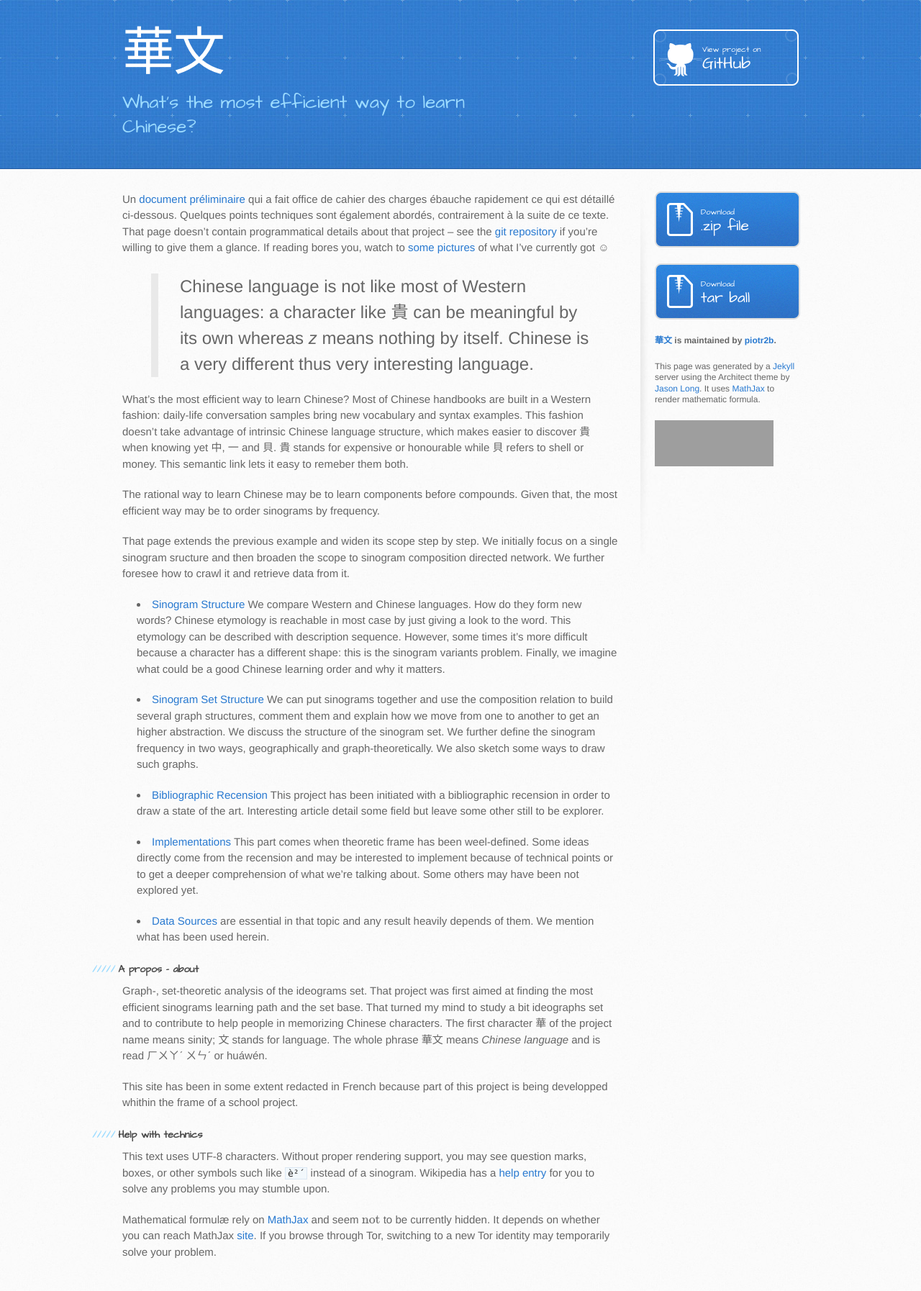
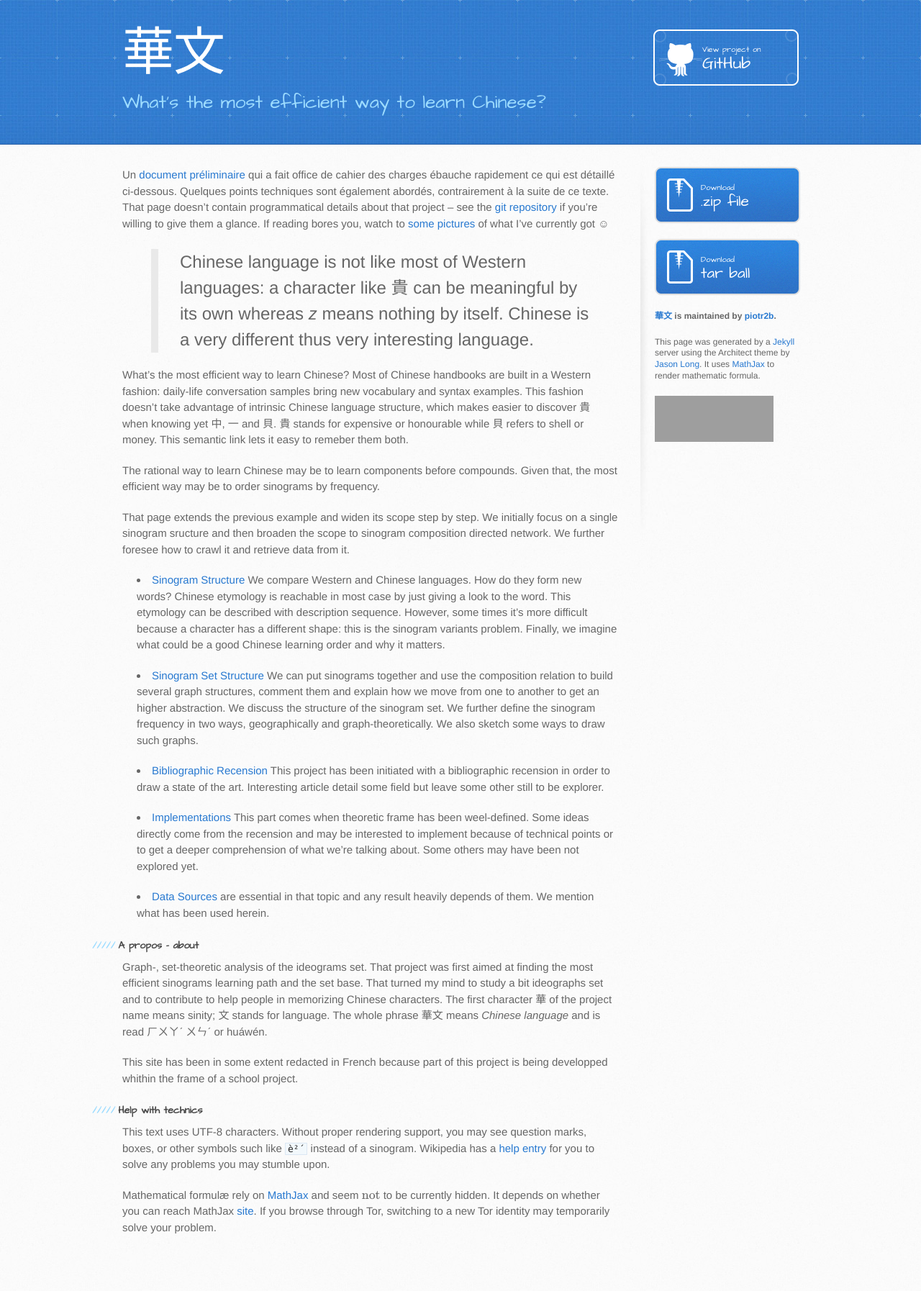
Before and after one commit to PlumpMath/piotr-yuxuan.github.io, a Jekyll site: the page built from index.md, in a window 1280 px wide. Shown: the whole page at 72% size. Built offline with Jekyll 4.4.1, drawn with Linux system fonts in a browser that asks for light colours; formulas are drawn with MathJax 3; after the commit the page ends 1760 px from its top, so only the background shows below that; grey boxes are pictures that could not be loaded.

Commit message:
tagline display

```diff
--- a/css/stylesheet.css
+++ b/css/stylesheet.css
@@ -476,7 +476,6 @@ header h2 {
   color: #9ddcff;
   font-weight: normal;
   line-height: 1.3;
-  width: 540px;
   letter-spacing: 0;
   margin-top: 0;
   margin-bottom: 0;
@@ -800,7 +799,7 @@ footer a:hover {
     width: 740px;
   }
   header h1, header h2 {
-    width: 340px;
+    width: 50%;
   }
   header h1 {
     font-size: 60px;
```
